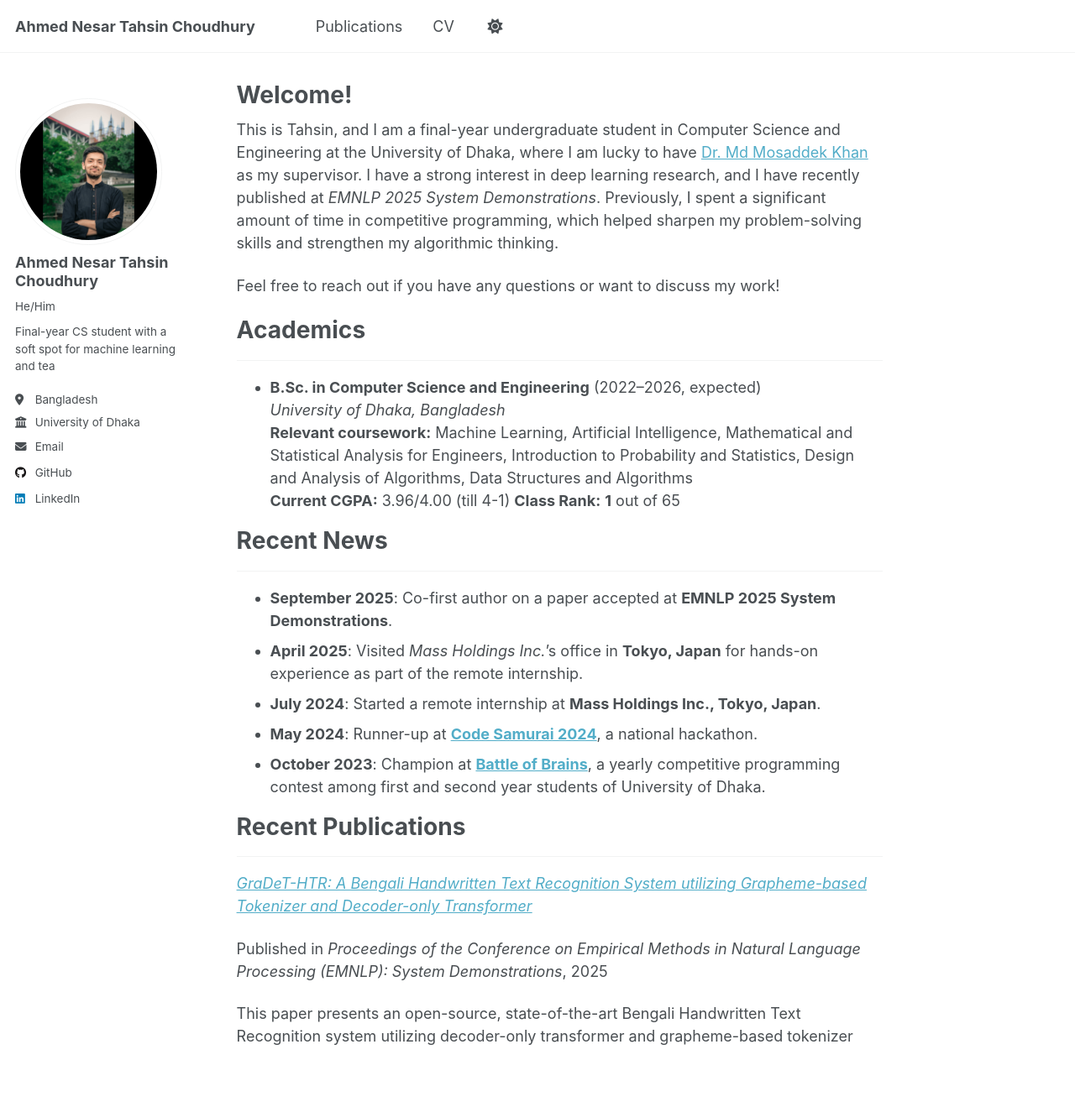
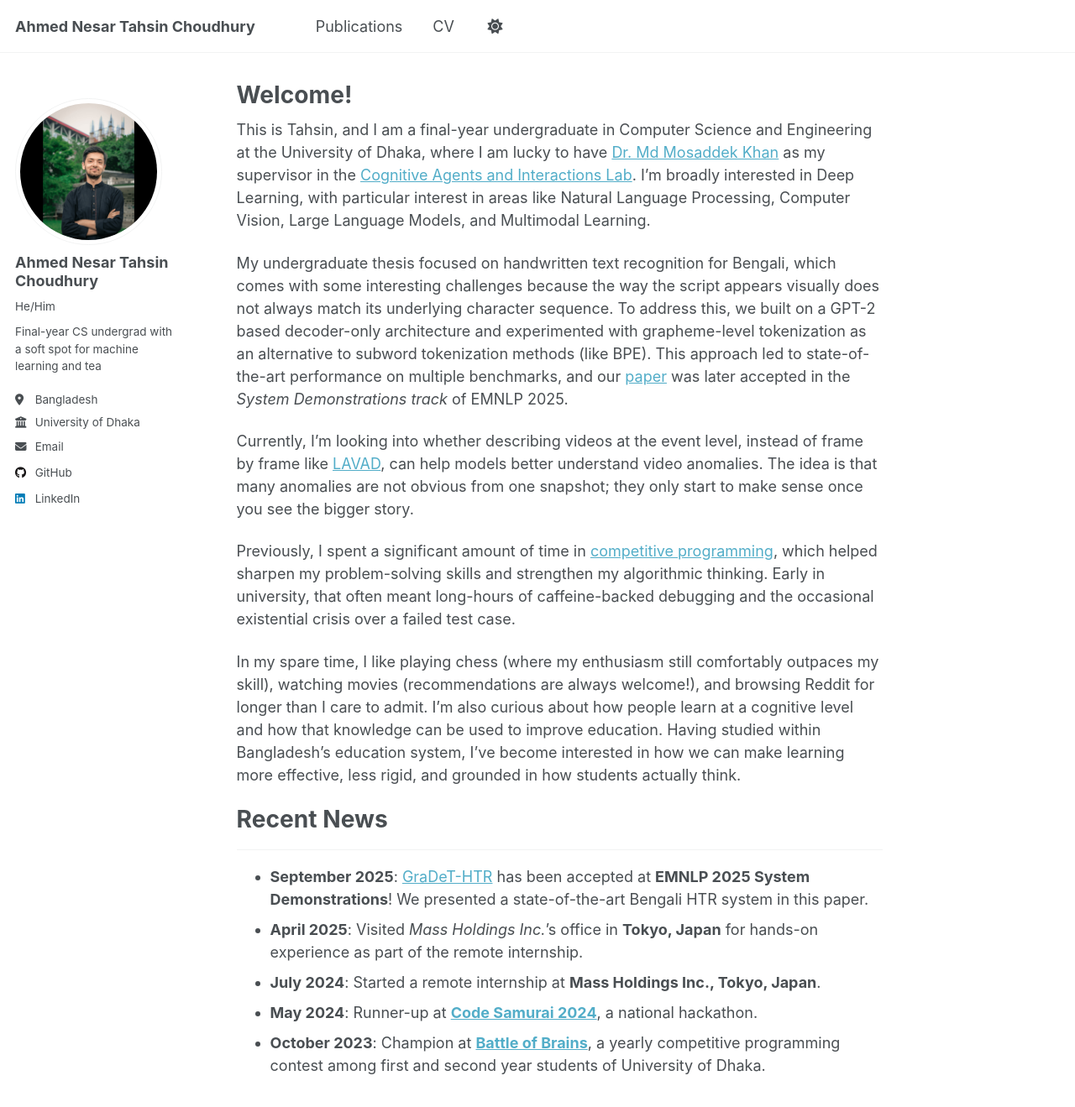
Before and after one commit to tahsinchoudhury/tahsinchoudhury.github.io, a Jekyll site: the page built from _pages/about.md, in a window 1280 px wide and 1400 px high. Shown: the top 1319 px of the window at 84% size. Built offline with Jekyll 4.4.1, drawn with Linux system fonts in a browser that asks for light colours; a script that is not in the unit is left out.

Commit message:
updated the homepage

```diff
--- a/_config.yml
+++ b/_config.yml
@@ -26,7 +26,7 @@ author:
   avatar           : "profile_photo.png"
   name             : "Ahmed Nesar Tahsin Choudhury"
   pronouns         : "He/Him"
-  bio              : "Final-year CS student with a soft spot for machine learning and tea"
+  bio              : "Final-year CS undergrad with a soft spot for machine learning and tea"
   location         : "Bangladesh"
   employer         : "University of Dhaka"
   uri              : # URL
--- a/_data/navigation.yml
+++ b/_data/navigation.yml
@@ -24,7 +24,7 @@ main:
   #   url: /year-archive/
 
   - title: "CV"
-    url: /cv/
+    url: /files/cv_tahsin.pdf
 
   # - title: "CV"
   #   url: /cv-json/
--- a/_pages/about.md
+++ b/_pages/about.md
@@ -7,36 +7,42 @@ redirect_from:
   - /about.html
 ---
 
-This is Tahsin, and I am a final-year undergraduate student in Computer Science and Engineering at the University of Dhaka, where I am lucky to have [Dr. Md Mosaddek Khan](https://scholar.google.com/citations?user=IIb6f_4AAAAJ&hl=en) as my supervisor. I have a strong interest in deep learning research, and I have recently published at *EMNLP 2025 System Demonstrations*. Previously, I spent a significant amount of time in competitive programming, which helped sharpen my problem-solving skills and strengthen my algorithmic thinking.
+This is Tahsin, and I am a final-year undergraduate in Computer Science and Engineering at the University of Dhaka, where I am lucky to have [Dr. Md Mosaddek Khan](https://scholar.google.com/citations?user=IIb6f_4AAAAJ&hl=en) as my supervisor in the [Cognitive Agents and Interactions Lab](https://mmkhansajeeb.com/cailresearchgroup.html). I’m broadly interested in Deep Learning, with particular interest in areas like Natural Language Processing, Computer Vision, Large Language Models, and Multimodal Learning.
 
-Feel free to reach out if you have any questions or want to discuss my work!
+My undergraduate thesis focused on handwritten text recognition for Bengali, which comes with some interesting challenges because the way the script appears visually does not always match its underlying character sequence. To address this, we built on a GPT-2 based decoder-only architecture and experimented with grapheme-level tokenization as an alternative to subword tokenization methods (like BPE). This approach led to state-of-the-art performance on multiple benchmarks, and our [paper](https://aclanthology.org/2025.emnlp-demos.52/) was later accepted in the *System Demonstrations track* of EMNLP 2025.
 
-Academics
+Currently, I’m looking into whether describing videos at the event level, instead of frame by frame like [LAVAD](https://arxiv.org/abs/2404.01014), can help models better understand video anomalies. The idea is that many anomalies are not obvious from one snapshot; they only start to make sense once you see the bigger story.
+
+Previously, I spent a significant amount of time in [competitive programming](https://en.wikipedia.org/wiki/Competitive_programming), which helped sharpen my problem-solving skills and strengthen my algorithmic thinking. Early in university, that often meant long-hours of caffeine-backed debugging and the occasional existential crisis over a failed test case.
+
+In my spare time, I like playing chess (where my enthusiasm still comfortably outpaces my skill), watching movies (recommendations are always welcome!), and browsing Reddit for longer than I care to admit. I’m also curious about how people learn at a cognitive level and how that knowledge can be used to improve education. Having studied within Bangladesh’s education system, I’ve become interested in how we can make learning more effective, less rigid, and grounded in how students actually think.
+
+<!-- Academics
 ======
 ---
 - **B.Sc. in Computer Science and Engineering** (2022–2026, expected)
   *University of Dhaka, Bangladesh*
   **Relevant coursework:** Machine Learning, Artificial Intelligence, Mathematical and Statistical Analysis for Engineers, Introduction to Probability and Statistics, Design and Analysis of Algorithms, Data Structures and Algorithms
   **Current CGPA:** 3.96/4.00 (till 4-1)
-  **Class Rank:** **1** out of 65
+  **Class Rank:** **1** out of 65 -->
 
 Recent News
 ======
 ---
-- **September 2025**: Co-first author on a paper accepted at **EMNLP 2025 System Demonstrations**.
+- **September 2025**: [GraDeT-HTR](https://aclanthology.org/2025.emnlp-demos.52/) has been accepted at **EMNLP 2025 System Demonstrations**! We presented a state-of-the-art Bengali HTR system in this paper.
 - **April 2025**: Visited *Mass Holdings Inc.*'s office in **Tokyo, Japan** for hands-on experience as part of the remote internship.
 - **July 2024**: Started a remote internship at **Mass Holdings Inc., Tokyo, Japan**.
 - **May 2024**: Runner-up at [**Code Samurai 2024**](https://codesamuraibd.net/), a national hackathon.
 - **October 2023**: Champion at [**Battle of Brains**](https://toph.co/c/cseduic-battle-of-brains-2023/standings), a yearly competitive programming contest among first and second year students of University of Dhaka.
 
-Recent Publications
+<!-- Recent Publications
 ======
 ---
 [*GraDeT-HTR: A Bengali Handwritten Text Recognition System utilizing Grapheme-based Tokenizer and Decoder-only Transformer*](https://aclanthology.org/2025.emnlp-demos.52/)
 
 Published in *Proceedings of the Conference on Empirical Methods in Natural Language Processing (EMNLP): System Demonstrations*, 2025
 
-This paper presents an open-source, state-of-the-art Bengali Handwritten Text Recognition system utilizing decoder-only transformer and grapheme-based tokenizer
+This paper presents an open-source, state-of-the-art Bengali Handwritten Text Recognition system utilizing decoder-only transformer and grapheme-based tokenizer -->
 
 <!-- ---
 permalink: /
```
Also changed, not shown: _includes/archive-single.html (+8 -0 lines), _publications/2025-09-10-gradet.md (+2 -0 lines), 1 other file.
